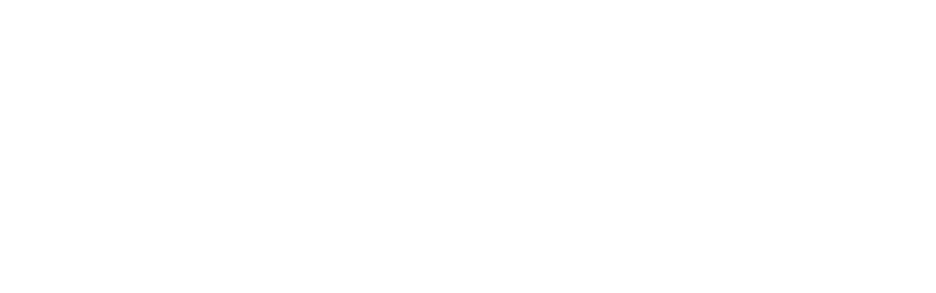
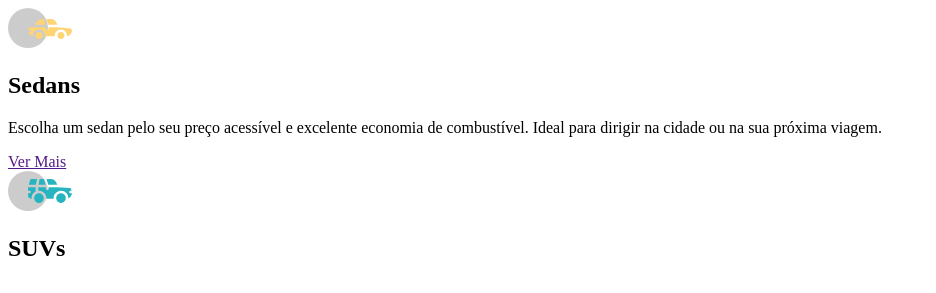
Before and after one commit to D-moraes/Carros, a plain HTML site: page index.html in a window 1280 px wide. Shown: the whole page, without its empty margins (0-936 px from the left). Drawn offline with Linux system fonts and the light colour scheme.

Commit message:
Desenvolvimento do HTML

```diff
--- a/index.html
+++ b/index.html
@@ -9,16 +9,16 @@
 <body>
     <main>
         <section class="sedans">
-            <img src="" alt="">
-            <h2></h2>
-            <p></p>
-            <a href=""></a>
+            <img src="./imagens/icon-sedans.svg" alt="carros sedans">
+            <h2>Sedans</h2>
+            <p>Escolha um sedan pelo seu preço acessível e excelente economia de combustível. Ideal para dirigir na cidade ou na sua próxima viagem.</p>
+            <a href="">Ver Mais</a>
 
         </section>
 
         <section class="suvs">
-            <img src="" alt="">
-            <h2></h2>
+            <img src="./imagens/icon-suvs.svg" alt="carros suvs">
+            <h2>SUVs</h2>
             <p></p>
             <a href=""></a>
 
```
